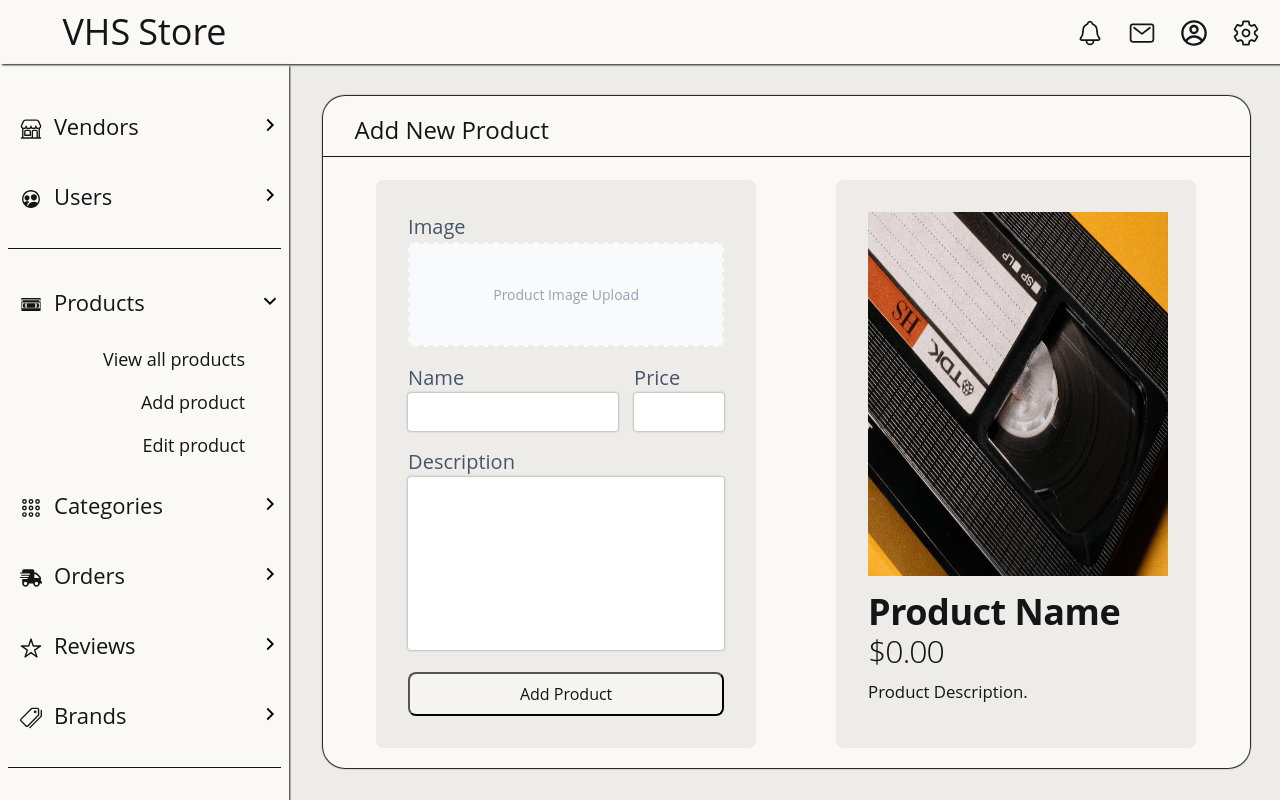
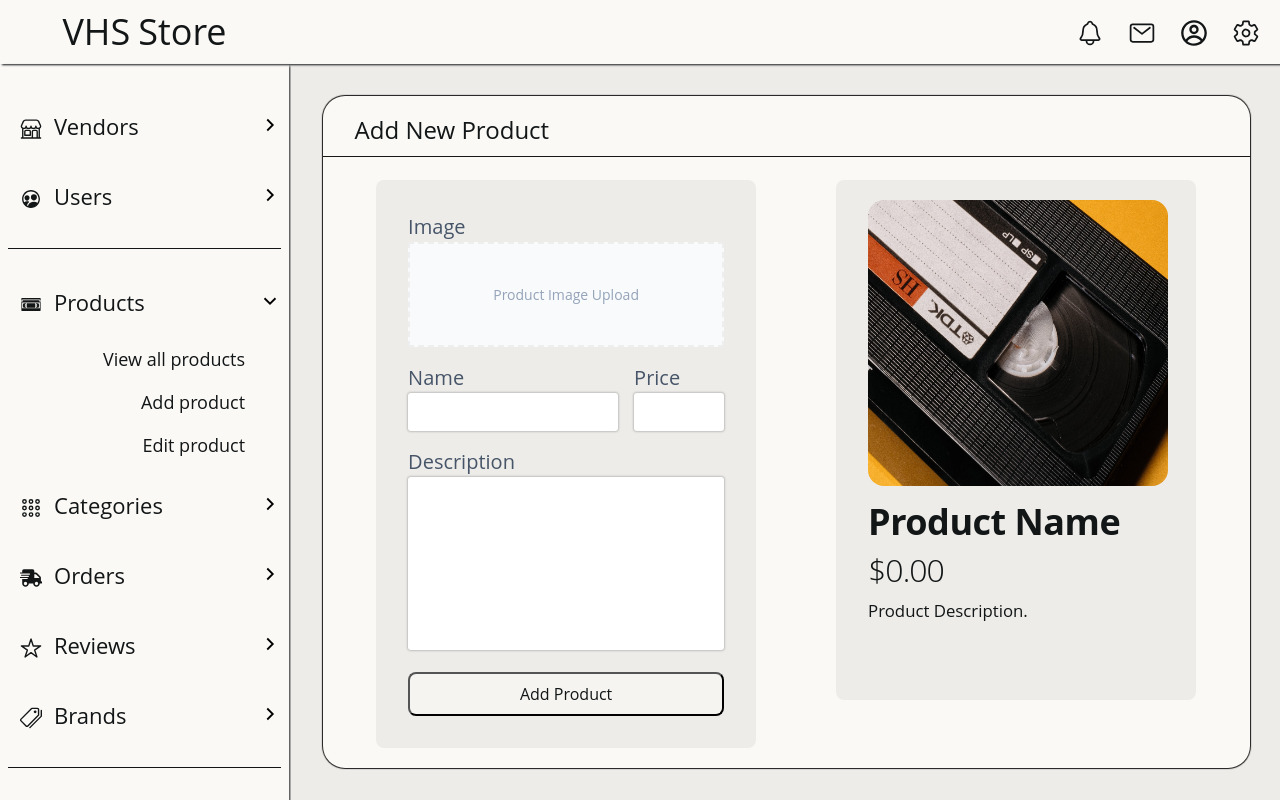
Before and after one commit to AshforthM/storefront-react, a React (Create React App) app: page /dashboard/add in a window 1280 px wide. Shown: the top 800 px of the page. Built offline with nearby package versions, Linux system fonts and the light colour scheme; no server answers; sample sign-in values are in the browser's storage.

Commit message:
minor css changes to product panels

```diff
--- a/src/components/panel/panels/AddProductPanel.js
+++ b/src/components/panel/panels/AddProductPanel.js
@@ -78,5 +78,5 @@ export default function AddProductPanel(props) {
 const PanelStyles = styled.div`
   background-color: #edece9;
   min-height: calc(100vh - calc(64px));
-  width: calc(100vw - 289px - 0.1rem);
+  width: calc(100% - 289px - 0.1rem);
 `;
--- a/src/components/panel/panels/EditProductPanel.js
+++ b/src/components/panel/panels/EditProductPanel.js
@@ -14,5 +14,5 @@ export default function AddProductPanel(props) {
 const PanelStyles = styled.div`
   background-color: #EDECE9;
   min-height: calc(100vh - calc(64px));
-  width: calc(100vw - 289px - 0.1rem);
+  width: calc(100% - 289px - 0.1rem);
 `;
--- a/src/components/panel/panels/ProductPreview.js
+++ b/src/components/panel/panels/ProductPreview.js
@@ -15,20 +15,22 @@ export default function ProductPreview(props) {
 }
 
 const ProductPreviewStyles = styled.aside`
-  margin: 1rem 0;
+  height: 520px;
   max-width: 360px;
   align-self: stretch;
-  padding: 2rem 2rem;
+  padding: 1rem 2rem;
+  margin: 1rem 0;
   background-color: #edece9;
   border-radius: 8px;
 `;
 
 const ProductImage = styled.div`
-  margin: 0 0 1rem 0;
+  padding: 0.25rem 0 1rem 0;
   width: 300px;
-  img{
+  img {
     width: 100%;
-    height: 364px;
+    height: 286px;
+    border-radius: 16px;
   }
 `;
 
@@ -45,7 +47,7 @@ const ProductPrice = styled.p`
   font-weight: 100;
   letter-spacing: -1px;
   word-wrap: break-word;
-  margin: -0.3rem 0 0.25rem 0;
+  margin: 0.25rem 0 0.25rem 0;
 `;
 
 const ProductDescription = styled.p`
```
